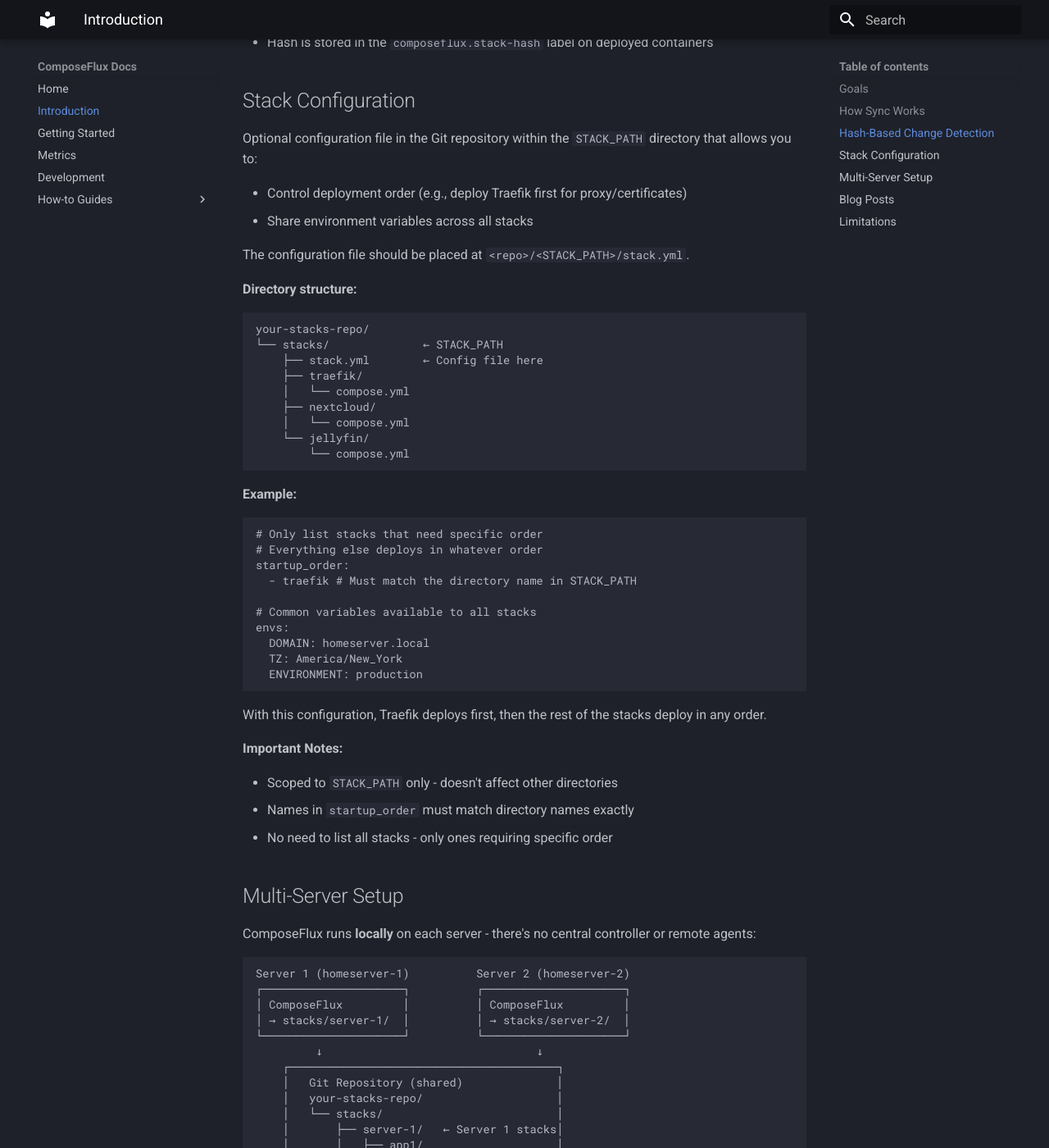
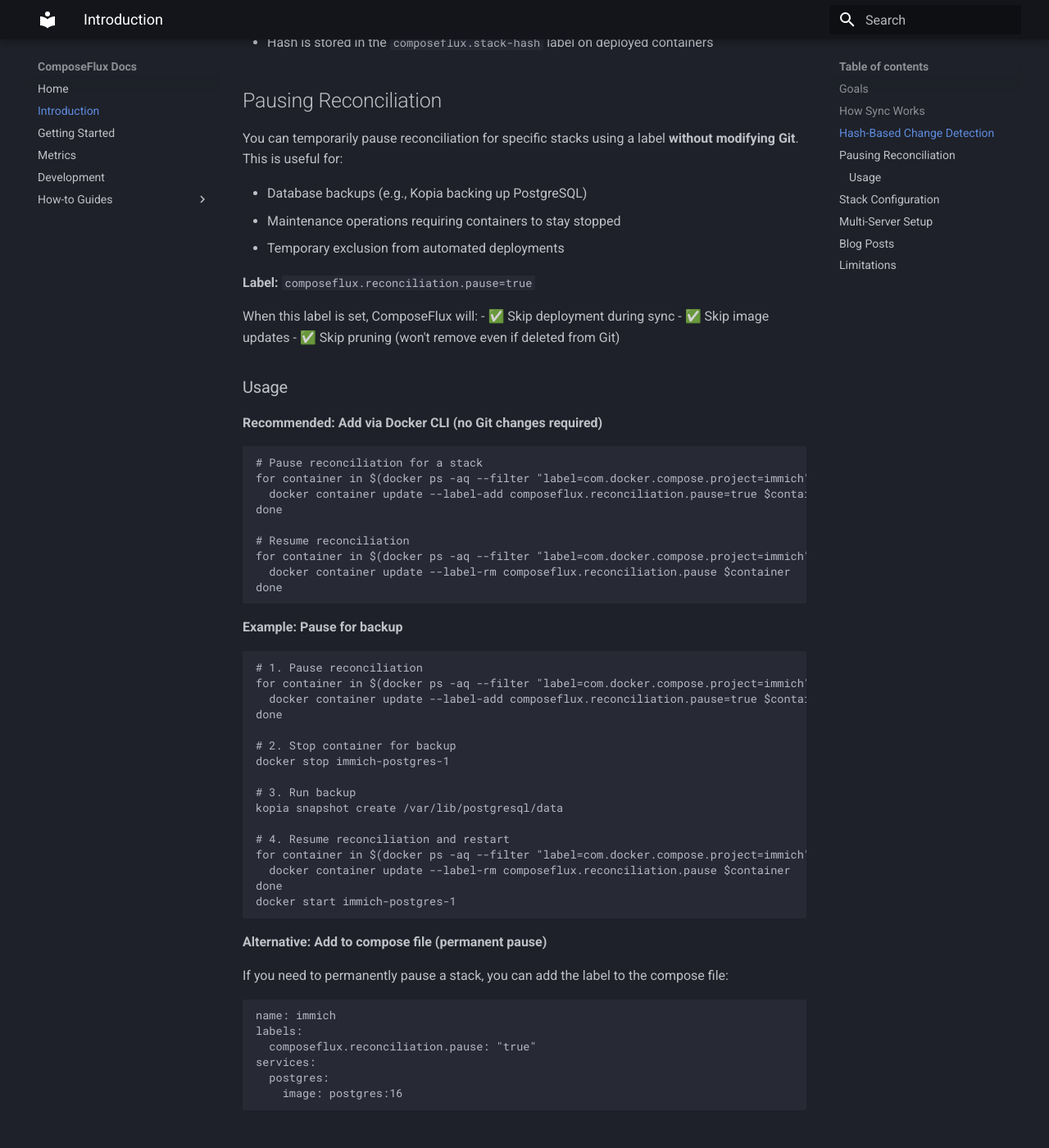
Before and after one commit to veerendra2/composeflux, an MkDocs documentation site: the page built from docs/Introduction.md, in a window 1280 px wide and 1400 px high, scrolled down 1798 px. Shown: the whole window at 82% size. Built offline with MkDocs 1.6.1 and Material for MkDocs 9.7.7, drawn with Linux system fonts in a browser that asks for light colours.

Commit message:
docs: add reconciliation pause label documentation
- Add GitHub repo badge to docs/index.md
- Document the pause label feature in Introduction.md
- Emphasize Docker CLI usage (no Git changes required)
- Include usage examples for Docker CLI and backup scenarios
- Show compose file option as alternative for permanent pause

Co-Authored-By: Claude Opus 4.8 <noreply@anthropic.com>

````diff
--- a/docs/Introduction.md
+++ b/docs/Introduction.md
@@ -40,6 +40,71 @@ ComposeFlux uses a hash-based approach to decide whether a stack needs redeployi
   app config files directly into containers.
 - Stack is redeployed only when the hash changes; otherwise it is skipped (no unnecessary redeployment)
 - Hash is stored in the `composeflux.stack-hash` label on deployed containers
+
+## Pausing Reconciliation
+
+You can temporarily pause reconciliation for specific stacks using a label **without modifying Git**. This is useful for:
+
+- Database backups (e.g., Kopia backing up PostgreSQL)
+- Maintenance operations requiring containers to stay stopped
+- Temporary exclusion from automated deployments
+
+**Label:** `composeflux.reconciliation.pause=true`
+
+When this label is set, ComposeFlux will:
+- ✅ Skip deployment during sync
+- ✅ Skip image updates
+- ✅ Skip pruning (won't remove even if deleted from Git)
+
+### Usage
+
+**Recommended: Add via Docker CLI (no Git changes required)**
+
+```bash
+# Pause reconciliation for a stack
+for container in $(docker ps -aq --filter "label=com.docker.compose.project=immich"); do
+  docker container update --label-add composeflux.reconciliation.pause=true $container
+done
+
+# Resume reconciliation
+for container in $(docker ps -aq --filter "label=com.docker.compose.project=immich"); do
+  docker container update --label-rm composeflux.reconciliation.pause $container
+done
+```
+
+**Example: Pause for backup**
+
+```bash
+# 1. Pause reconciliation
+for container in $(docker ps -aq --filter "label=com.docker.compose.project=immich"); do
+  docker container update --label-add composeflux.reconciliation.pause=true $container
+done
+
+# 2. Stop container for backup
+docker stop immich-postgres-1
+
+# 3. Run backup
+kopia snapshot create /var/lib/postgresql/data
+
+# 4. Resume reconciliation and restart
+for container in $(docker ps -aq --filter "label=com.docker.compose.project=immich"); do
+  docker container update --label-rm composeflux.reconciliation.pause $container
+done
+docker start immich-postgres-1
+```
+
+**Alternative: Add to compose file (permanent pause)**
+
+If you need to permanently pause a stack, you can add the label to the compose file:
+
+```yaml
+name: immich
+labels:
+  composeflux.reconciliation.pause: "true"
+services:
+  postgres:
+    image: postgres:16
+```
 
 ## Stack Configuration
 
````
Also changed, not shown: docs/index.md (+1 -0 lines).
